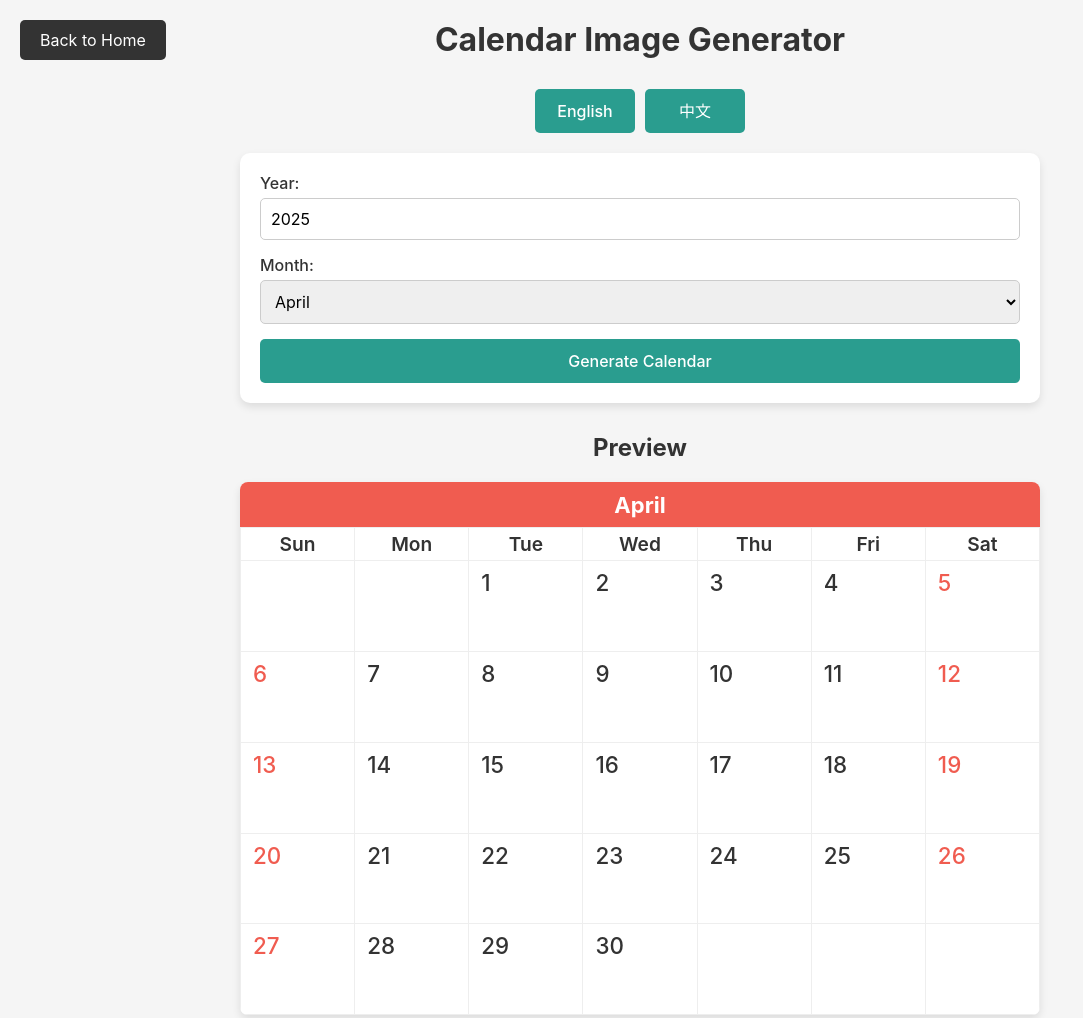
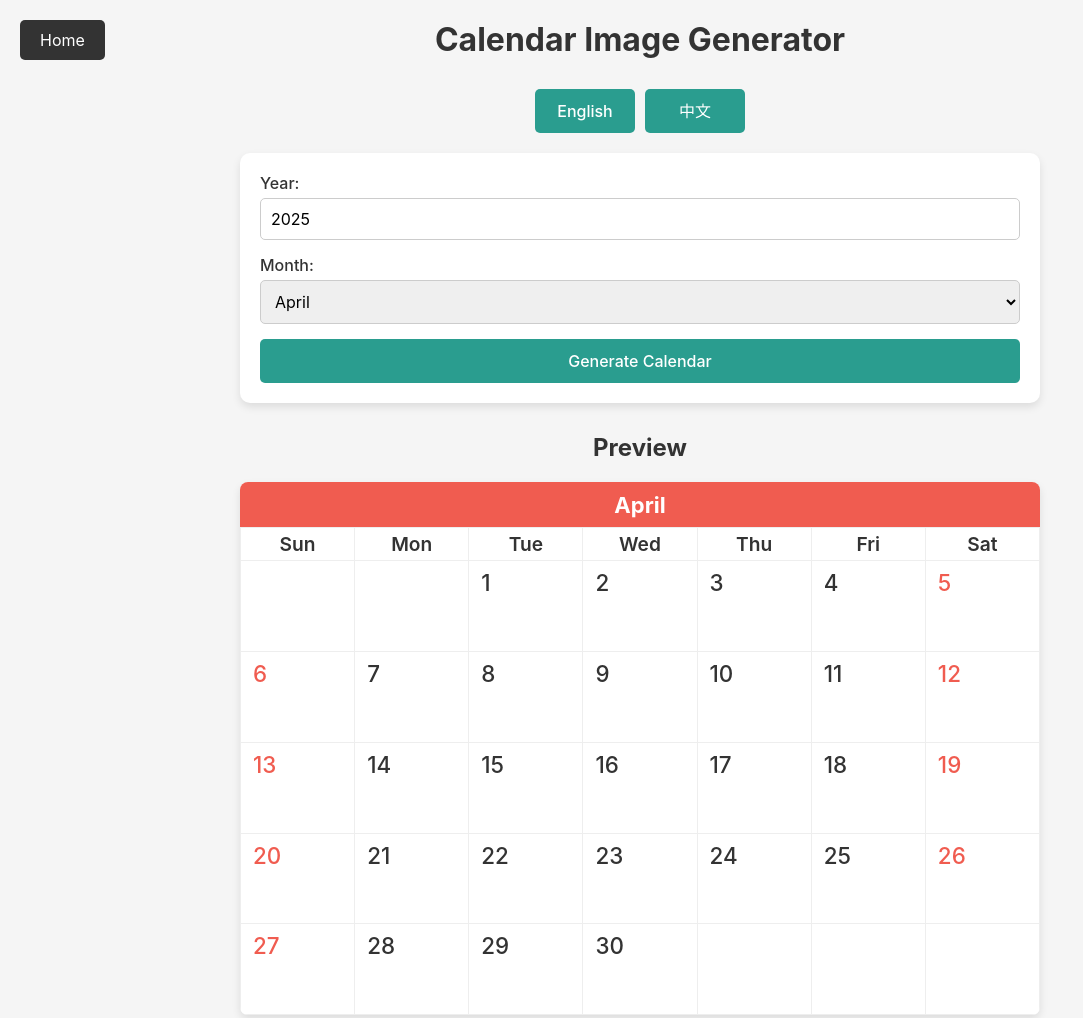
Before and after one commit to panglotlabs/linguists-toolbox, a plain HTML site: page calendar/index.html in a window 1280 px wide. Shown: the top 1018 px of the page, without its empty margins (0-1083 px from the left). Drawn offline with nearby package versions, Linux system fonts and the light colour scheme.

Commit message:
Home button

```diff
--- a/calendar/index.html
+++ b/calendar/index.html
@@ -255,7 +255,7 @@
     </style>
 </head>
 <body>
-    <a href="../index.html" class="home-button">Back to Home</a>
+    <a href="../index.html" class="home-button">Home</a>
     <div class="container">
         <h1 id="pageTitle">Calendar Image Generator</h1>
 
```
Also changed, not shown: clock/index.html (+1 -1 lines).
